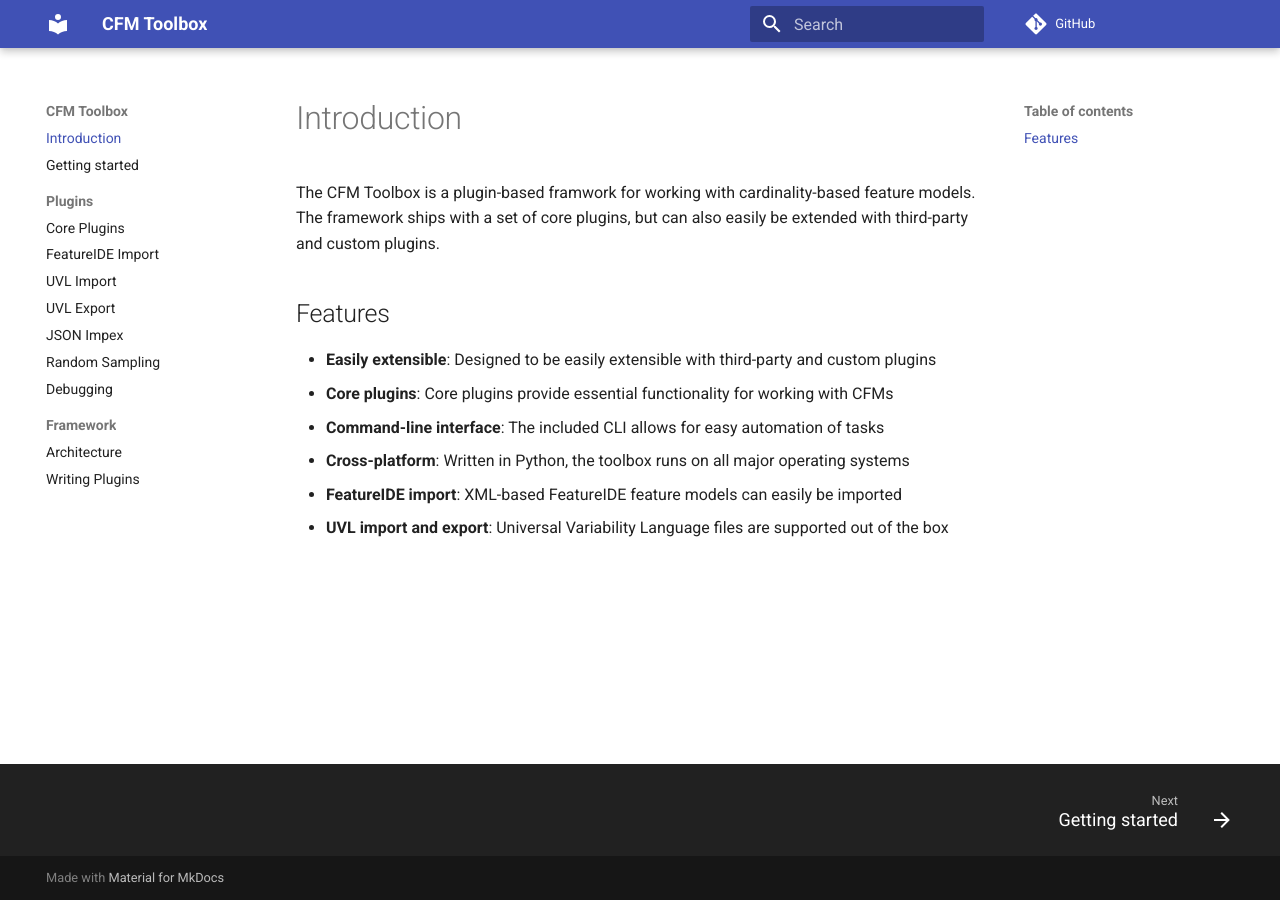
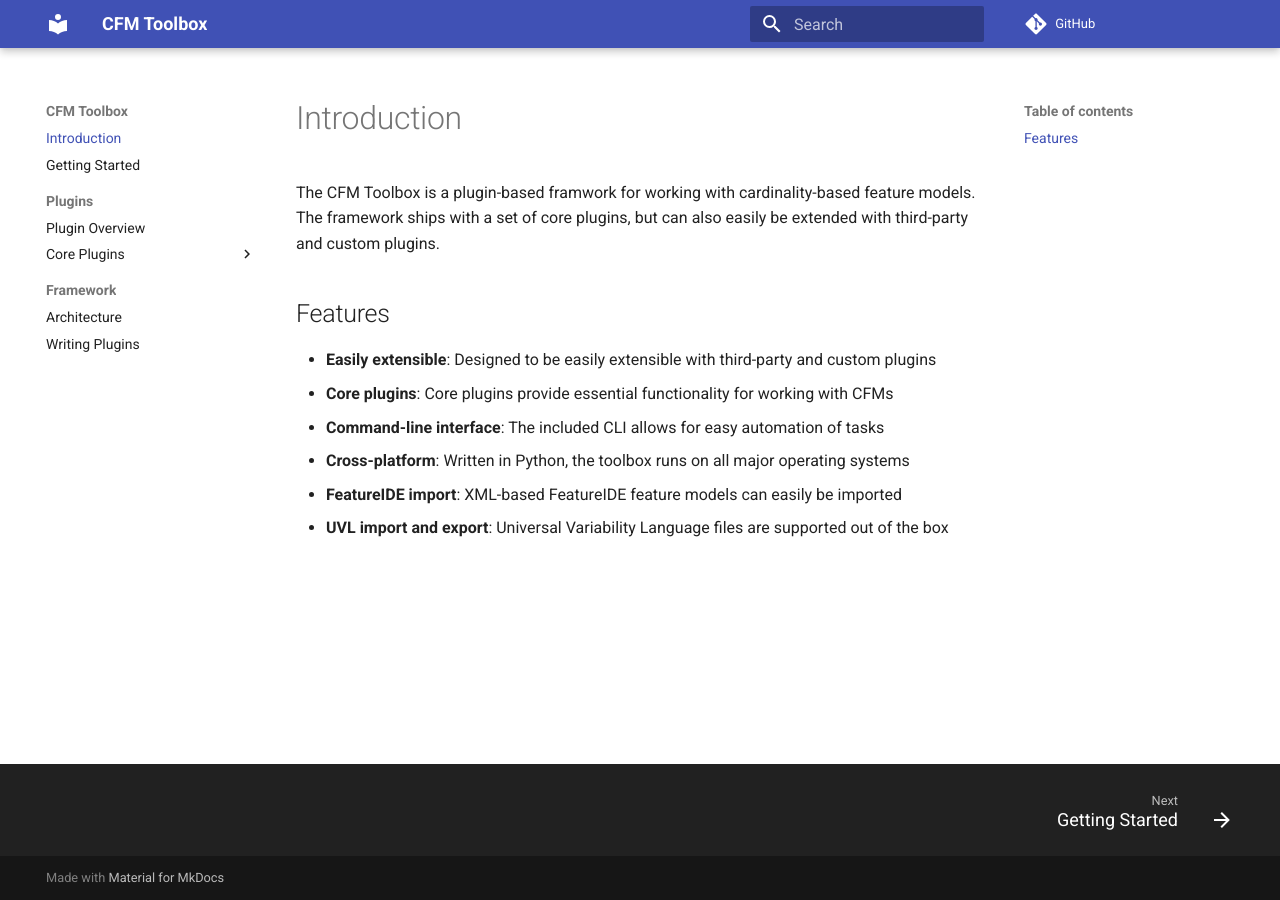
Before and after one commit to KIT-TVA/cfmtoolbox, an MkDocs documentation site: the page built from docs/index.md, in a window 1280 px wide. Built offline with MkDocs 1.6.1 and Material for MkDocs 9.7.7, drawn with Linux system fonts in a browser that asks for light colours; comment, search, counter and statistics services are not loaded.

Commit message:
Add a basic overview for plugins

```diff
--- a/mkdocs.yml
+++ b/mkdocs.yml
@@ -28,15 +28,16 @@
 
 nav:
   - Introduction: index.md
-  - Getting started: getting-started.md
+  - Getting Started: getting-started.md
   - Plugins:
-    - Core Plugins: plugins/index.md
-    - FeatureIDE Import: plugins/featureide-import.md
-    - UVL Import: plugins/uvl-import.md
-    - UVL Export: plugins/uvl-export.md
-    - JSON Impex: plugins/json-impex.md
-    - Random Sampling: plugins/random-sampling.md
-    - Debugging: plugins/debugging.md
+    - Plugin Overview: plugins/index.md
+    - Core Plugins:
+      - FeatureIDE Import: plugins/featureide-import.md
+      - UVL Import: plugins/uvl-import.md
+      - UVL Export: plugins/uvl-export.md
+      - JSON Impex: plugins/json-impex.md
+      - Random Sampling: plugins/random-sampling.md
+      - Debugging: plugins/debugging.md
   - Framework:
     - Architecture: framework/index.md
     - Writing Plugins: framework/writing-plugins.md
```
Also changed, not shown: docs/plugins/index.md (+8 -0 lines).
